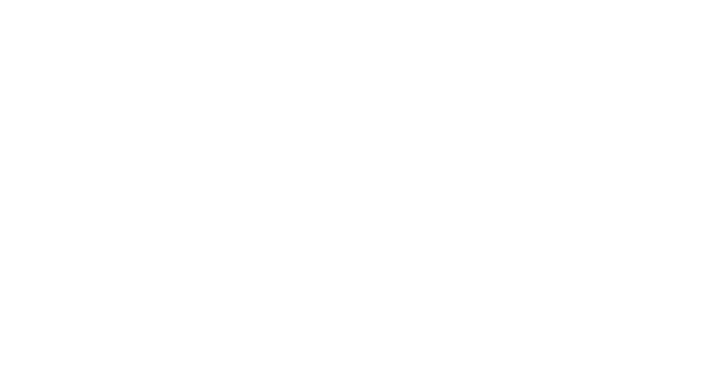
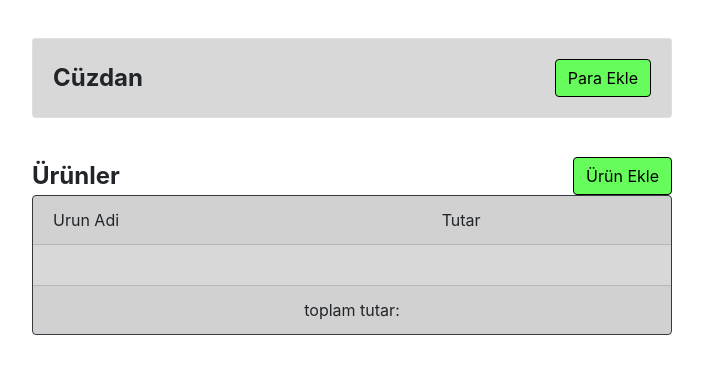
Before and after one commit to majdajroudi/shopping-list-wallet, a React (Create React App) app: page / in a window 1280 px wide. Shown: the top 374 px of the page, without its empty margins (288-991 px from the left). Built offline with nearby package versions, Linux system fonts and the light colour scheme.

Commit message:
General layout

```diff
--- a/src/App.js
+++ b/src/App.js
@@ -1,10 +1,10 @@
-import logo from './logo.svg';
 import './App.css';
+import Home from "./components/Home/index"
 
 function App() {
   return (
     <div className="App">
-
+      <Home />
     </div>
   );
 }
--- /dev/null
+++ b/src/components/Home/index.css
@@ -0,0 +1,41 @@
+.home {
+    display: flex;
+    flex-direction: column;
+    justify-content: center;
+    align-items: center;
+}
+
+.home__headerCard {
+    margin: 3%;
+    width: 50%;
+    border-color: #979797;
+}
+
+.card-body {
+    display: flex;
+    flex-direction: row;
+    justify-content: space-between;
+    align-items: center;
+    background-color: #D8D8D8;
+}
+
+.home__headerCard--wallet,
+.home__productAddition--products {
+    font-size: 1.5em;
+    font-weight: 700;
+}
+
+.home__productAddition {
+    width: 50%;
+    display: flex;
+    justify-content: space-between;
+    align-items: center;
+
+}
+
+.home__headerCard--btn.btn.btn-primary,
+.home__productAddition--btn.btn.btn-primary {
+    color: black;
+    border-color: black;
+    background-color: #66FC5B;
+}
--- /dev/null
+++ b/src/components/Home/index.jsx
@@ -0,0 +1,30 @@
+import React,{useState} from "react"
+import { Card, Button } from 'react-bootstrap'
+import ProductsContainer from "../ProductsContainer"
+import "./index.css"
+
+function Home()  {
+    return(
+        <div className="home">
+            <Card className="home__headerCard" body>
+                <span className="home__headerCard--wallet">Cüzdan</span>
+                <Button className="home__headerCard--btn">
+                    Para Ekle
+                </Button>
+            </Card>
+
+            <div className="home__productAddition">
+                <span className="home__productAddition--products">
+                    Ürünler
+                </span>
+                <Button className="home__productAddition--btn">
+                    Ürün Ekle
+                </Button>
+            </div>
+
+            <ProductsContainer />
+        </div>
+    )
+}
+
+export default Home
--- /dev/null
+++ b/src/components/ProductsContainer/index.css
@@ -0,0 +1,21 @@
+.home__productsCard {
+    width: 50%;
+}
+
+.home__productsCard__header {
+    border-bottom: 1px solid black;
+    display: flex;
+    justify-content: space-around;
+}
+
+.home__productsCard__header--productsName {
+    width: 65%;
+    display: flex;
+    justify-content: flex-start;
+}
+
+.home__productsCard__header--cost {
+    width: 35%;
+    display: flex;
+    justify-content: flex-start;
+}
--- /dev/null
+++ b/src/components/ProductsContainer/index.jsx
@@ -0,0 +1,27 @@
+import React from "react"
+import { Card, Button, Col } from 'react-bootstrap'
+import "./index.css"
+
+function ProductsContainer() {
+
+    return(
+        <Card style={{backgroundColor: "#D8D8D8"}} border="dark" className="home__productsCard">
+            <Card.Header className="home__productsCard__header">
+                <span className="home__productsCard__header--productsName">
+                    Urun Adi
+                </span>
+                <span className="home__productsCard__header--cost">
+                    Tutar
+                </span>
+            </Card.Header>
+            <Card.Body className="home__productsCard__body">
+
+            </Card.Body>
+            <Card.Footer className="home__productsCard__footer">
+                toplam tutar:
+            </Card.Footer>
+        </Card>
+    )
+}
+
+export default ProductsContainer
--- a/src/index.js
+++ b/src/index.js
@@ -3,6 +3,7 @@
 import './index.css';
 import App from './App';
 import reportWebVitals from './reportWebVitals';
+import 'bootstrap/dist/css/bootstrap.min.css'
 
 ReactDOM.render(
   <React.StrictMode>
```
Also changed, not shown: src/components/Home.jsx (deleted, +0 -10 lines), src/components/ProductAdditionForm/index.css (added), src/components/ProductAdditionForm/index.jsx (added).
